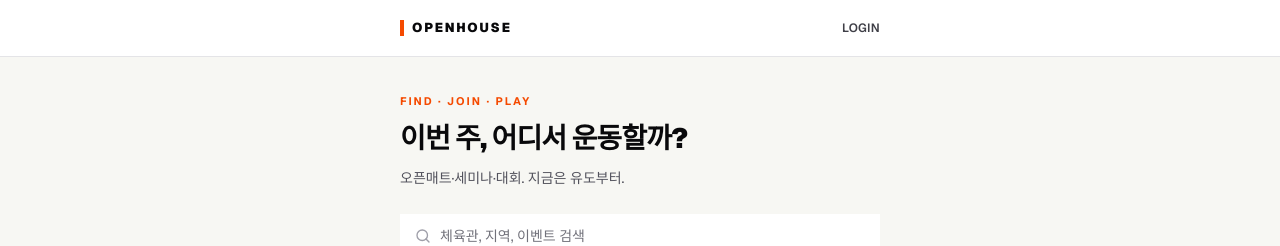
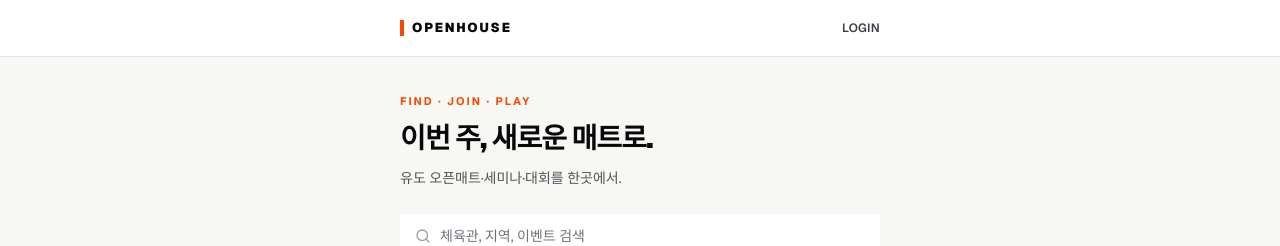
Before and after one commit to busy971126-arch/openhouse, a Next.js app: page / in a window 1280 px wide. Shown: the top 246 px of the page. Built offline with nearby package versions, Linux system fonts and the light colour scheme; no server answers; the database is empty.

Commit message:
copy: refresh home intro
Refresh the OpenHouse home hero copy to feel more specific to the judo beta and less generic.

```diff
--- a/components/home/HomeContent.tsx
+++ b/components/home/HomeContent.tsx
@@ -16,10 +16,10 @@ function HomeIntro({ displayLabel }: { displayLabel?: string }) {
         <p className="mt-4 text-sm font-medium text-zinc-600">{displayLabel}님</p>
       )}
       <h1 className={`${displayLabel ? "mt-1 " : "mt-3 "}text-[28px] font-black leading-[1.15] tracking-[-0.03em] text-zinc-950`}>
-        이번 주, 어디서 운동할까?
+        이번 주, 새로운 매트로.
       </h1>
       <p className="mt-3 text-sm leading-6 text-zinc-600">
-        오픈매트·세미나·대회. 지금은 유도부터.
+        유도 오픈매트·세미나·대회를 한곳에서.
       </p>
     </section>
   );
```
